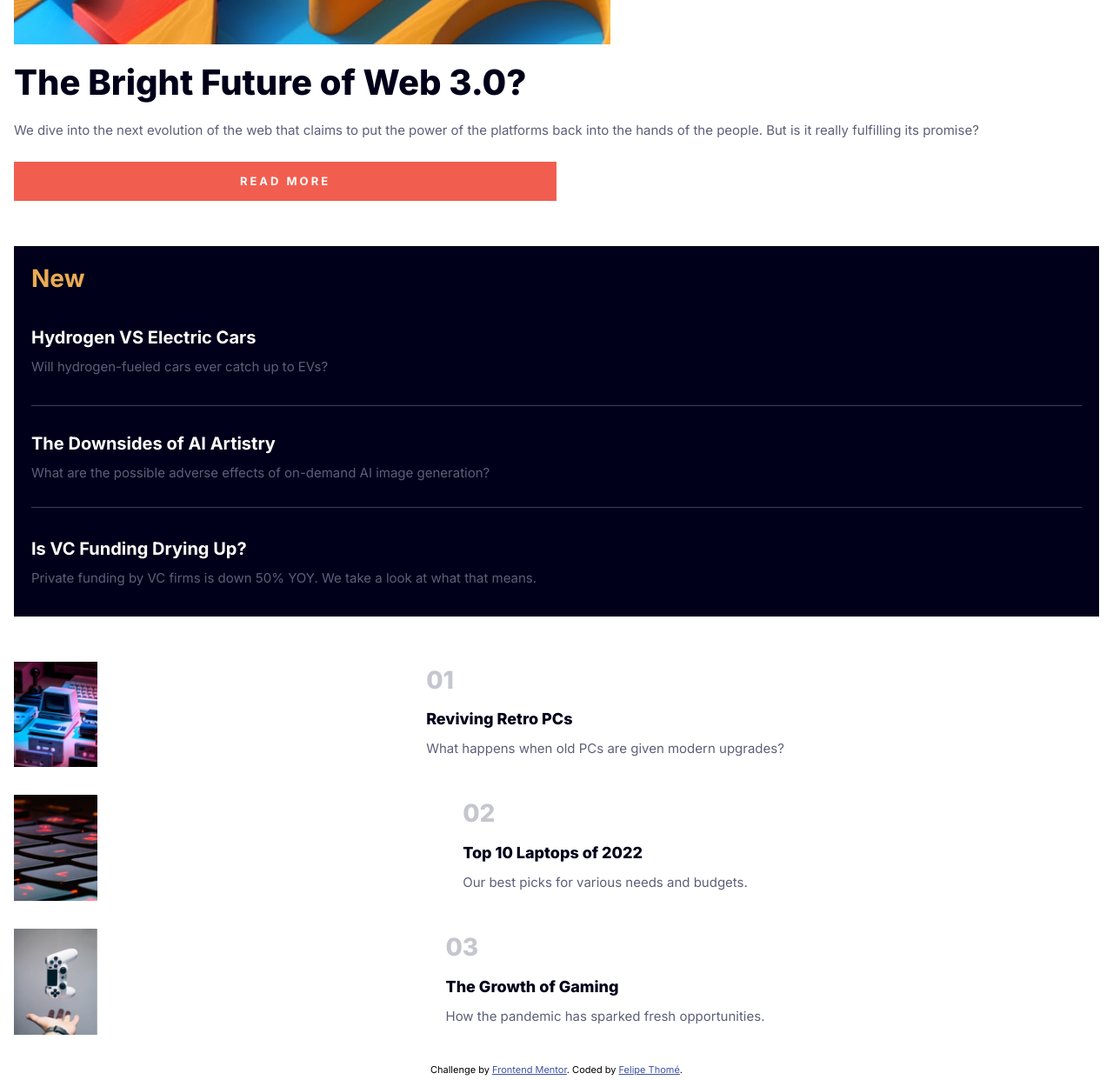
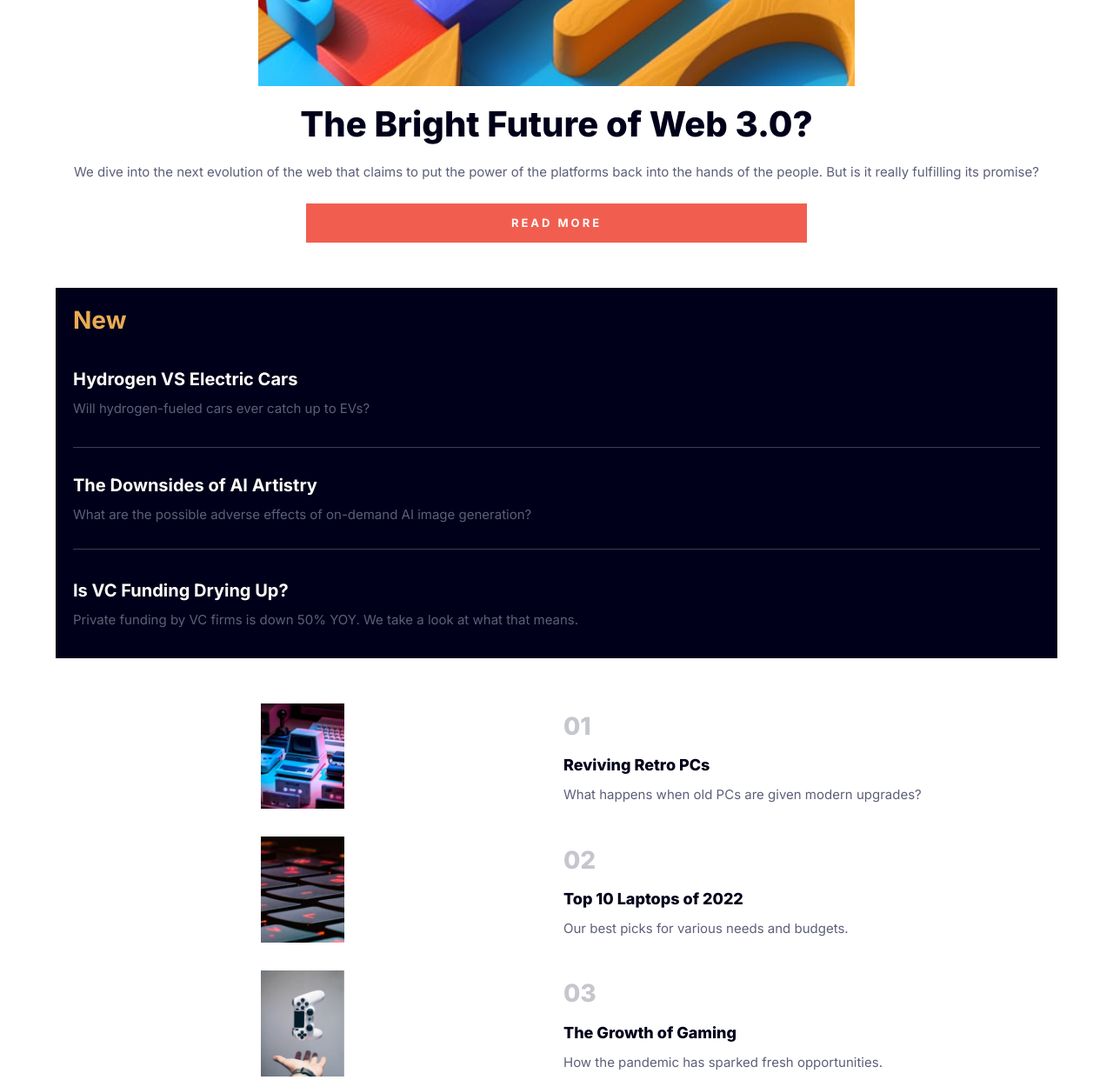
Before and after one commit to felipetn1989/news-homepage-main, a plain HTML site: page index.html in a window 1280 px wide. Shown: the part 640-1882 px from the top of the page at 87% size. Drawn offline with Linux system fonts and the light colour scheme.

Commit message:
tablet media query

```diff
--- a/styles/style.css
+++ b/styles/style.css
@@ -157,6 +157,7 @@ button:hover {
 .main__article {
   display: grid;
   gap: 1.5rem;
+  place-items: center;
 }
 
 .main__article h1 {
@@ -208,6 +209,7 @@ button:hover {
     "one three"
     "one four";
   column-gap: 1rem;
+  grid-template-columns: 1fr 2.5fr;
 }
 
 .top_grid img {
@@ -231,18 +233,22 @@ button:hover {
 
 .top_grid_element:nth-child(1) {
   grid-area: one;
+  place-self: center center;
 }
 
 .top_grid_element:nth-child(2) {
   grid-area: two;
+  place-self: center start;
 }
 
 .top_grid_element:nth-child(3) {
   grid-area: three;
+  place-self: center start;
 }
 
 .top_grid_element:nth-child(4) {
   grid-area: four;
+  place-self: center start;
 }
 
 .attribution {
@@ -253,3 +259,28 @@ button:hover {
 .attribution a {
   color: hsl(228, 45%, 44%);
 }
+
+/* Media query for tablets */
+
+@media screen and (min-width: 40em) {
+  header {
+    padding: 3rem 4rem;
+  }
+
+  .news {
+    padding: 1rem 4rem;
+  }
+
+  .main__article p {
+    text-align: center;
+  }
+
+  .top_grid {
+    grid-template-columns: 1fr 1fr;
+  }
+}
+
+/* Media query for desktops */
+
+@media screen and (min-width: 60em) {
+}
```
